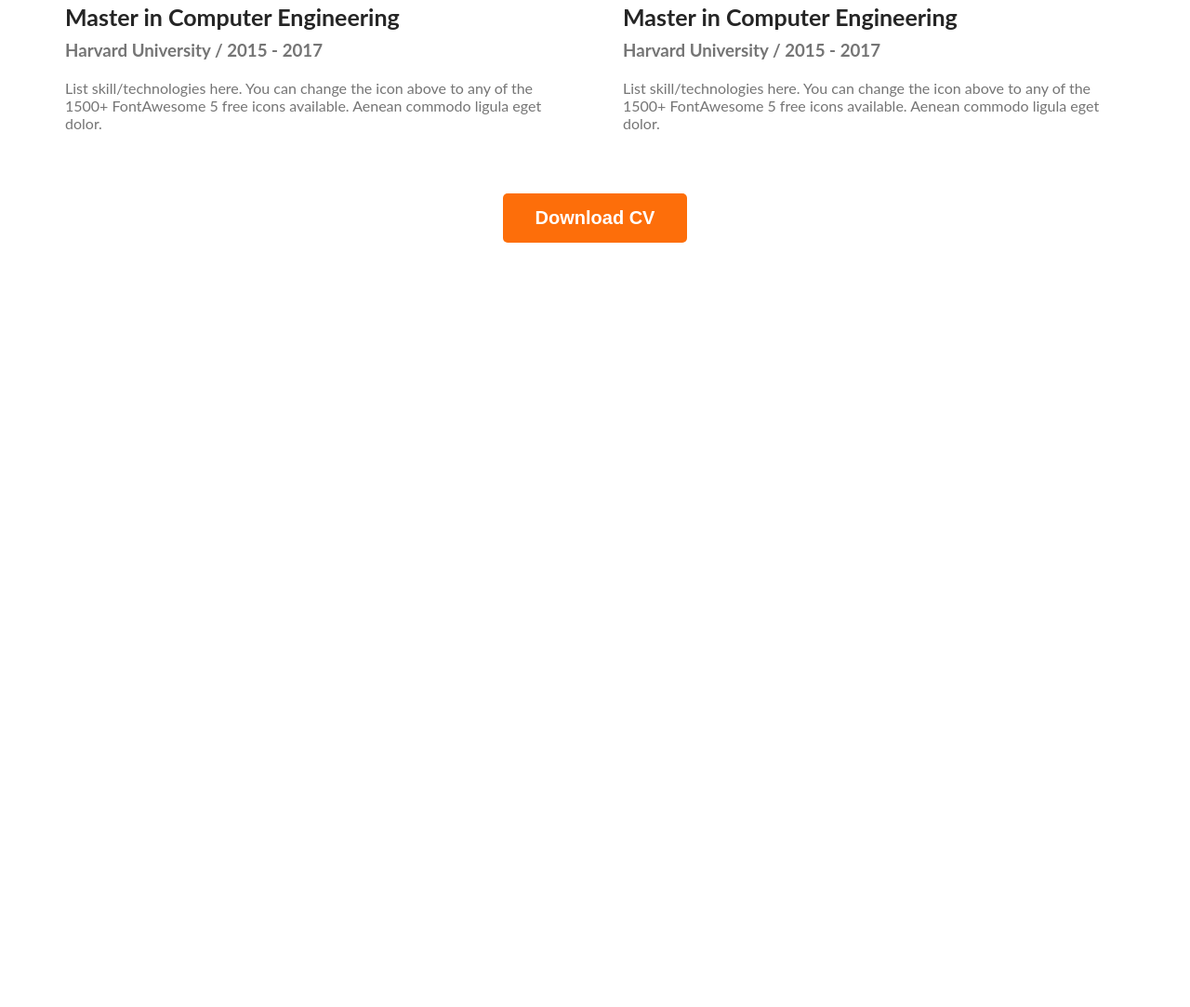
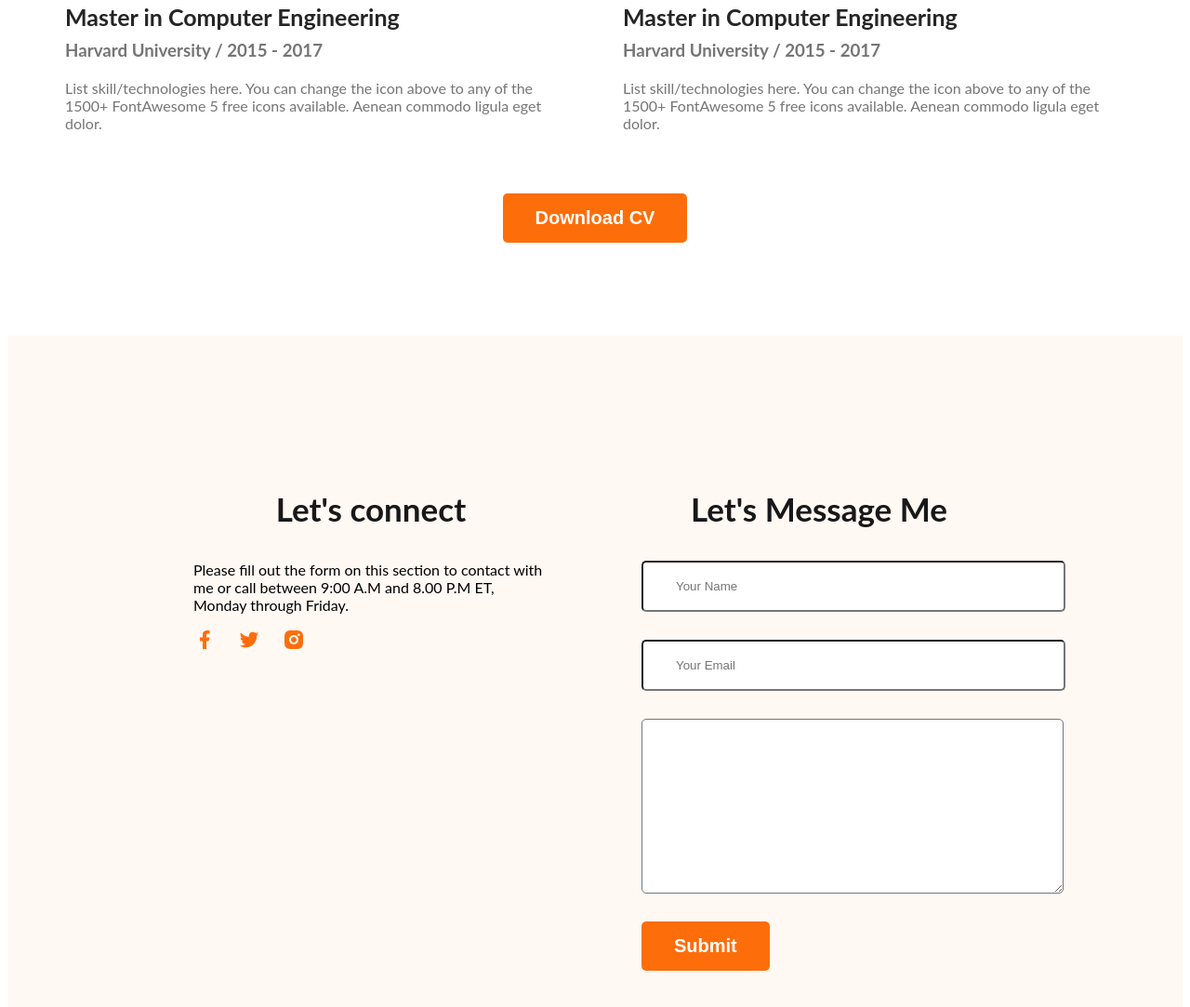
Before and after one commit to kbnishat/DevPortfolio, a plain HTML site: page index.html in a window 1280 px wide. Shown: the part 2662-3745 px from the top of the page at 93% size. Before the commit the page ends 2973 px from the top, so only its background shows below. Drawn offline with Linux system fonts and the light colour scheme.

Commit message:
add my new code

```diff
--- a/index.html
+++ b/index.html
@@ -189,7 +189,32 @@
         </section>
     </main>
     <footer>
+        <div class="footer-column">
+            <h3 class="section-title">Let's connect</h3>
+            <p class="p-section-description">Please fill out the form on this section to contact with me or call between 9:00 A.M and 8.00 P.M ET, Monday through Friday.</p>
+            <div class="social-links">
+                <a href=""><img src="images/icons/facebook.png" alt=""></a>
+                <a href=""><img src="images/icons/twitter.png" alt=""></a>
+                <a href=""><img src="images/icons/insta.png" alt=""></a>
+            </div>
+        </div>
+        <div class="footer-column">
+            <!-- h3.section-title -->
+        <h3 class="section-title">Let's Message Me</h3>
+        <form  class="contact" action="">
+            <input type="text" placeholder="Your Name">
+             <input type="email" placeholder="Your Email" id="">
 
+
+            <textarea name="" id=""30 cols="" rows="10">
+            </textarea>
+            <input class="btn" type="Submit" value="Submit">
+        </form>
+
+
+
+
+        </div>
     </footer>
 
 </body>
--- a/styles/style.css
+++ b/styles/style.css
@@ -176,3 +176,32 @@ main{
     margin-top: 50px;
     margin-bottom: 50px;
 }
+
+footer{
+    display: flex;
+    gap: 100px;
+
+    background: #fff8f3;
+    padding: 130px 200px;
+    margin-top: 100px;
+}
+.social-links a{
+    margin-right: 20px;
+}
+.footer-column{
+    width: 50%;
+}
+.contact input[type="text"], .contact input[type="email"] ,textarea{
+    display: block;
+    margin-top: 25px;
+    margin-bottom: 30px;
+    padding: 18px 35px;
+    color: #757575;
+    border-radius: 5px;
+    background:white;
+    width: 100%;
+}
+
+.input-details{
+    margin-bottom: 25px;
+}
```
